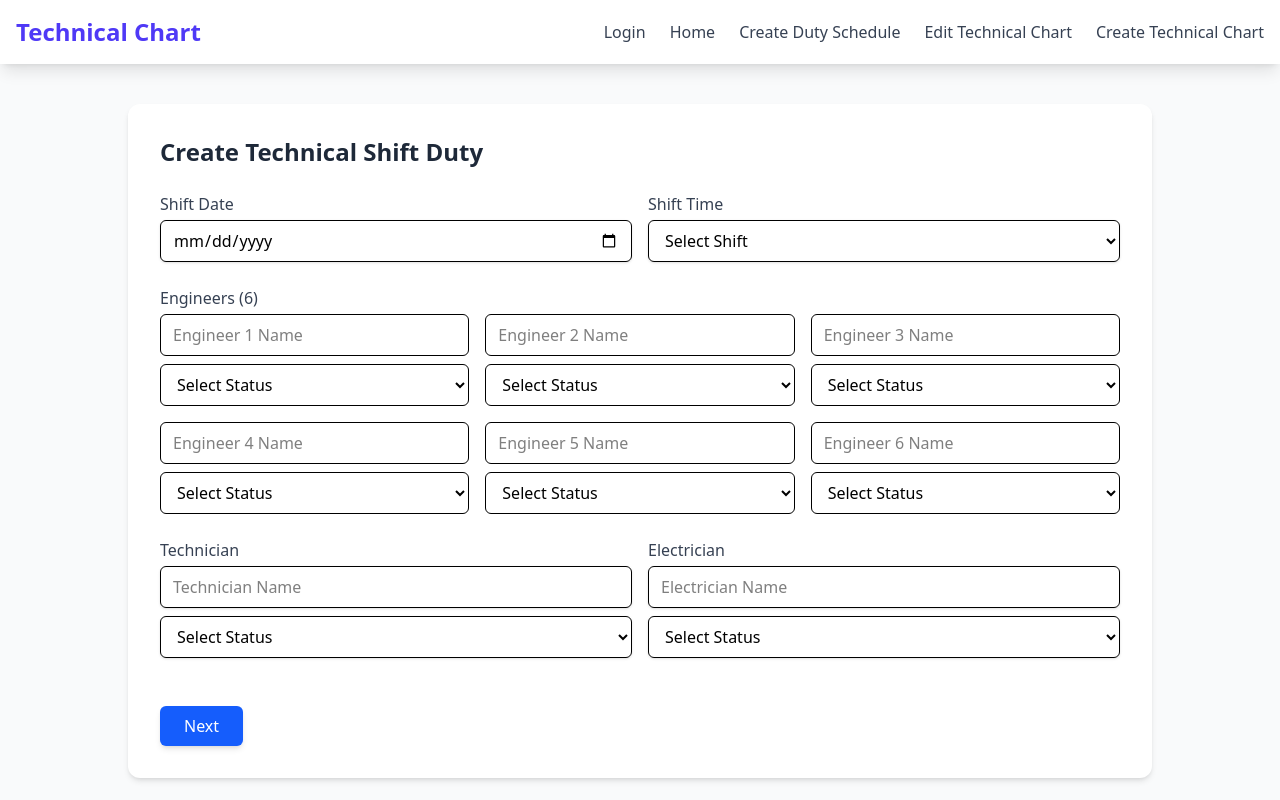
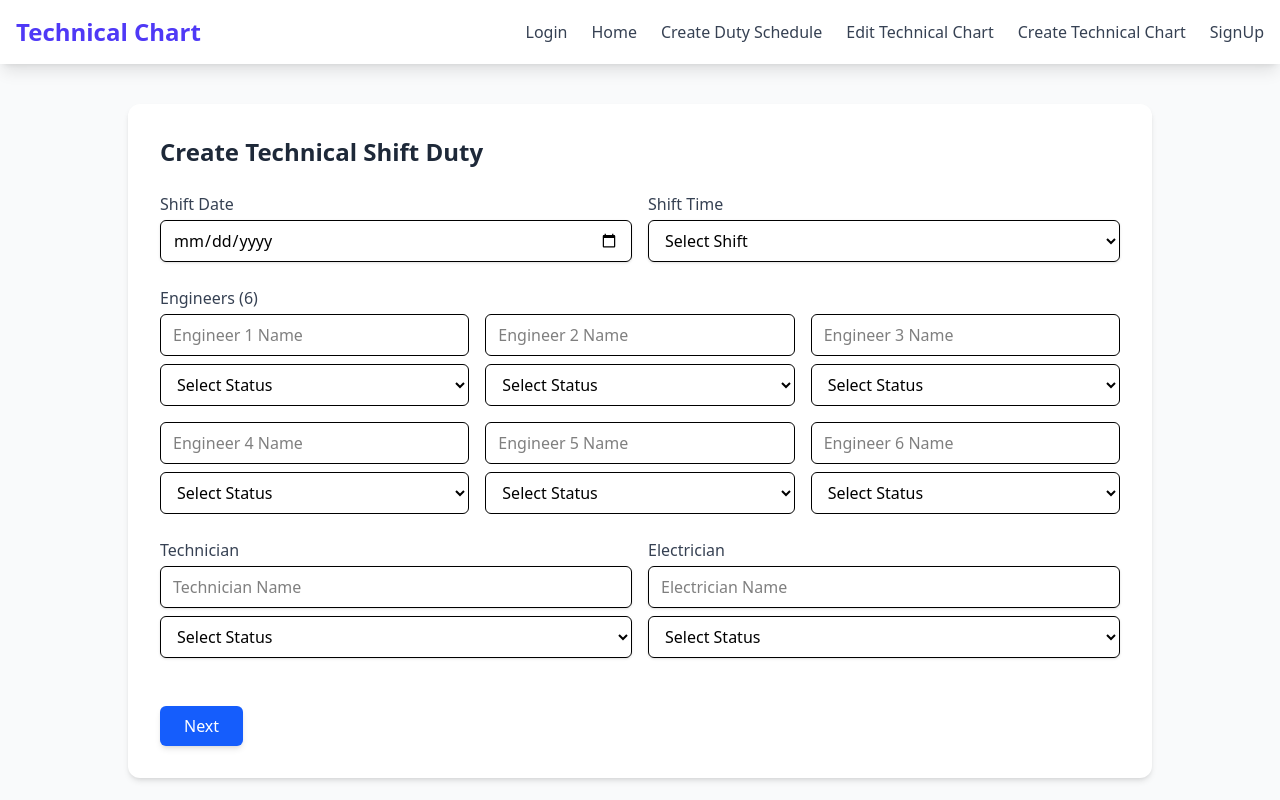
Before and after one commit to rpanhaur/New-Technical-chart-frontend-, a React (Vite) app: page /create-duty in a window 1280 px wide. Built offline with nearby package versions, Linux system fonts and the light colour scheme.

Commit message:
signup and login set

```diff
--- a/components/Navbar.jsx
+++ b/components/Navbar.jsx
@@ -1,7 +1,7 @@
 import { Link } from "react-router-dom"
 
-const Navbar=()=>{
-  return(
+const Navbar = () => {
+  return (
     <>
 
       {/* Navbar */}
@@ -20,6 +20,7 @@ const Navbar=()=>{
 
               <a href="#" className="hover:text-indigo-600 transition duration-200">Edit Technical Chart</a>
               <Link to="/create-page" className="hover:text-indigo-600 transition duration-200">Create Technical Chart</Link>
+              <Link to="/sign-up" className="hover:text-indigo-600 transition duration-200">SignUp</Link>
             </div>
           </div>
         </div>
```
Lines whose indentation alone changed are shown as unchanged.
